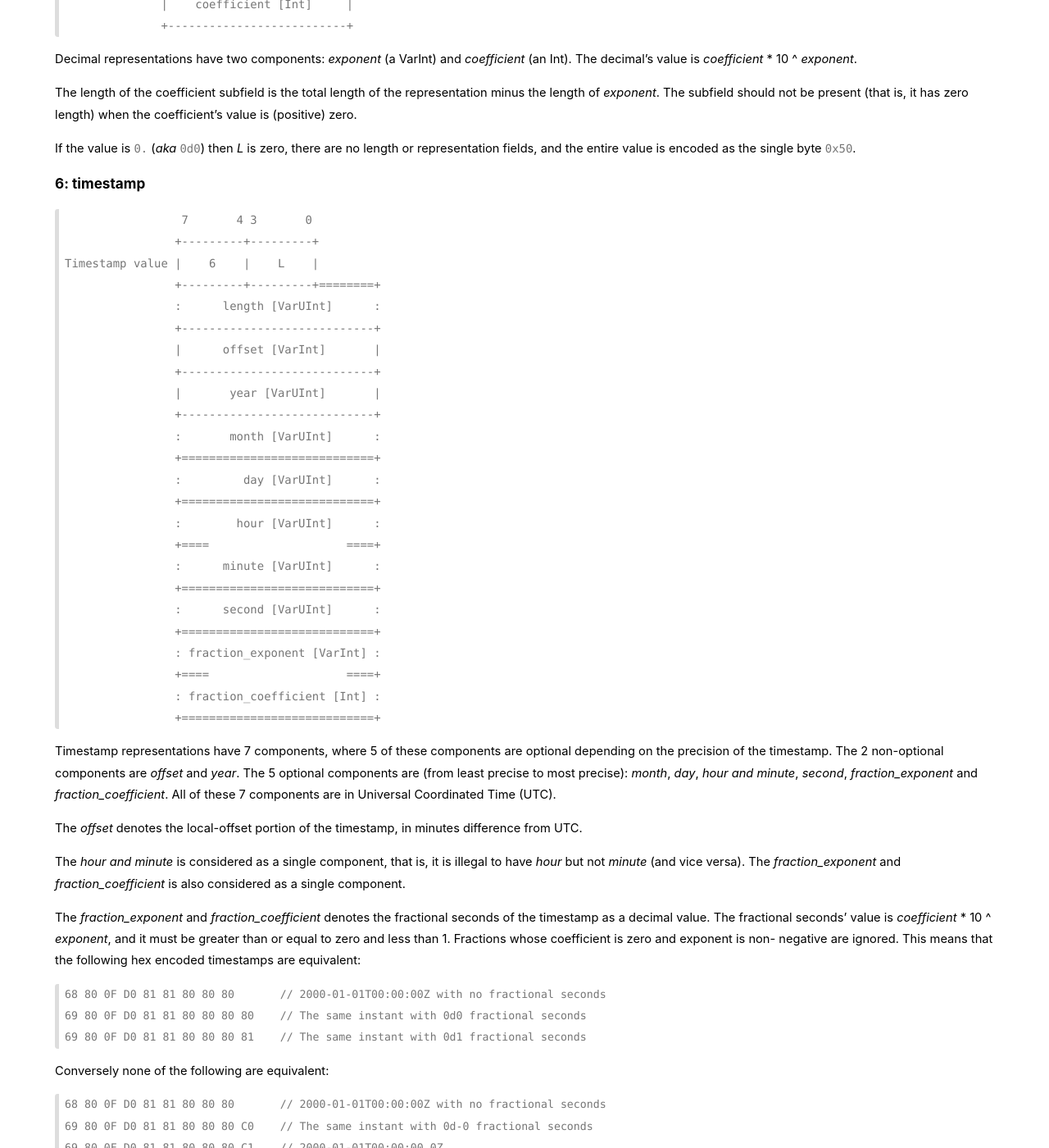
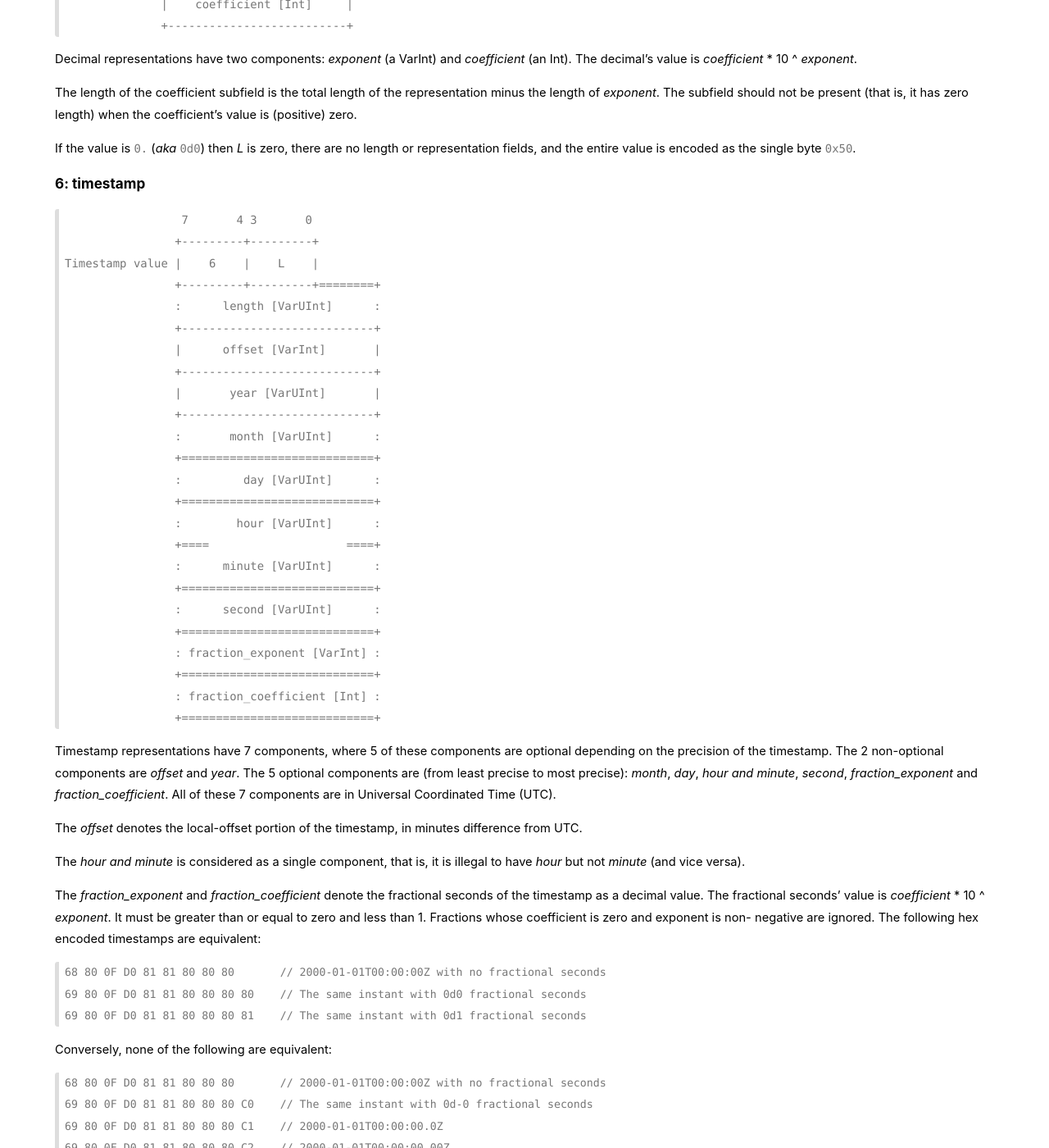
Before and after one commit to amazon-ion/ion-docs, a Jekyll site: the page built from binary.md, in a window 1280 px wide and 1400 px high, scrolled down 6019 px. Shown: the whole window at 82% size. Built offline with Jekyll 4.4.1, drawn with Linux system fonts in a browser that asks for light colours.

Commit message:
-Fixing "denote" -hohle's suggestion for tightened wording -Comma after "Conversely" -Coefficient is now optional as intended

````diff
--- a/binary.md
+++ b/binary.md
@@ -375,7 +375,7 @@ Timestamp value |    6    |    L    |
                 :      second [VarUInt]      :
                 +============================+
                 : fraction_exponent [VarInt] :
-                +====                    ====+
+                +============================+
                 : fraction_coefficient [Int] :
                 +============================+
 </pre>
@@ -391,16 +391,13 @@ The _offset_ denotes the local-offset portion of the timestamp, in minutes
 difference from UTC.
 
 The _hour and minute_ is considered as a single component, that is, it is
-illegal to have _hour_ but not _minute_ (and vice versa). The
-_fraction\_exponent_ and _fraction\_coefficient_ is also considered as a single
-component.
+illegal to have _hour_ but not _minute_ (and vice versa).
 
-The _fraction\_exponent_ and _fraction\_coefficient_ denotes the fractional
+The _fraction\_exponent_ and _fraction\_coefficient_ denote the fractional
 seconds of the timestamp as a decimal value. The fractional seconds' value is
-_coefficient_ * 10 ^ _exponent_, and it must be greater than or equal to zero
+_coefficient_ * 10 ^ _exponent_. It must be greater than or equal to zero
 and less than 1. Fractions whose coefficient is zero and exponent is non-
-negative are ignored. This means that the following hex encoded timestamps are
-equivalent:
+negative are ignored. The following hex encoded timestamps are equivalent:
 
 ```
 68 80 0F D0 81 81 80 80 80       // 2000-01-01T00:00:00Z with no fractional seconds
@@ -408,7 +405,7 @@ equivalent:
 69 80 0F D0 81 81 80 80 80 81    // The same instant with 0d1 fractional seconds
 ```
 
-Conversely none of the following are equivalent:
+Conversely, none of the following are equivalent:
 
 ```
 68 80 0F D0 81 81 80 80 80       // 2000-01-01T00:00:00Z with no fractional seconds
````
Also changed, not shown: spec.md (+3 -3 lines).
